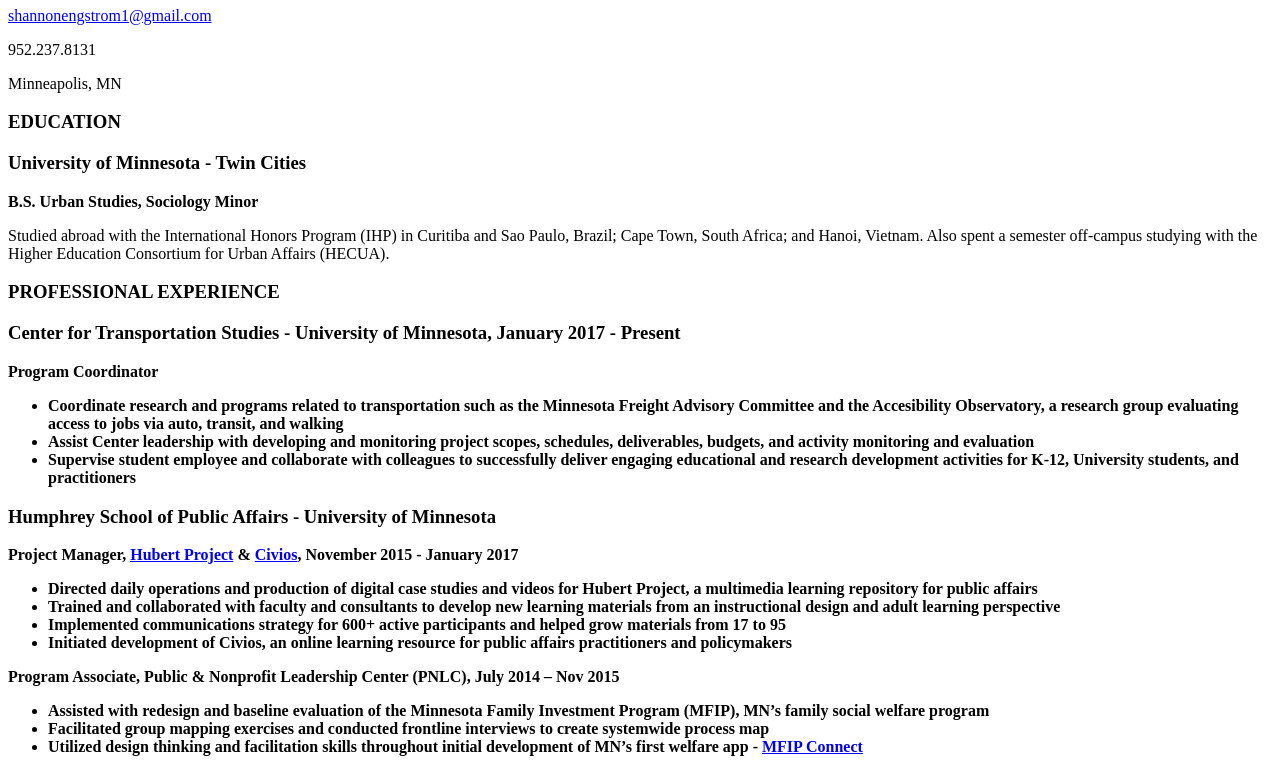
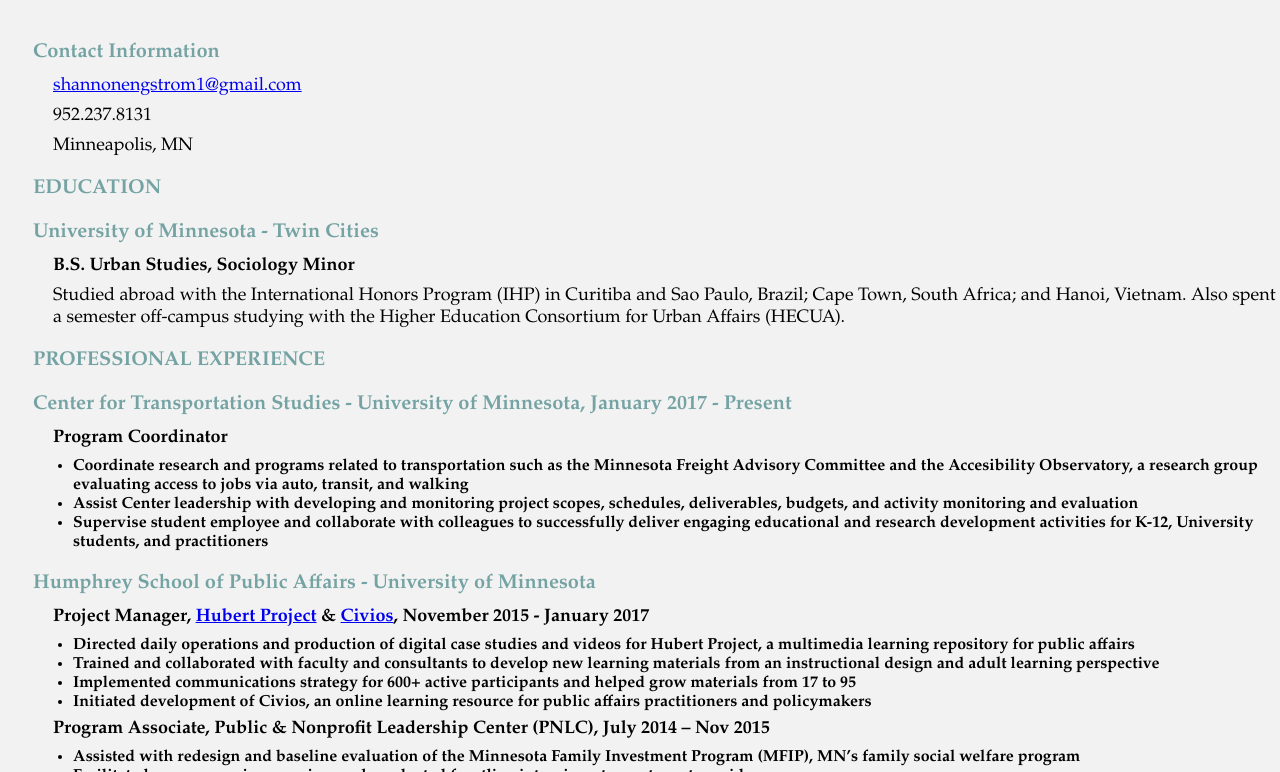
Before and after one commit to Shannonengstrom/shannonengstrom.github.io, a plain HTML site: page index.html in a window 1280 px wide. Shown: the part 101-873 px from the top of the page. After the commit the page ends 800 px from the top, so only its background shows below. Drawn offline with Linux system fonts and the light colour scheme.

Commit message:
Update index.html

```diff
--- a/index.html
+++ b/index.html
@@ -3,7 +3,7 @@
 	<head>
 		<div id="header">
 		<h2 id="Name">Shannon Engstrom</h2>
-		<link type="text/css" rel="stylesheet" href="stylesheet.css"/>
+		<link type="text/css" rel="stylesheet" href="main.css"/>
 		<title></title>
 	</head>
 		<body>
```
